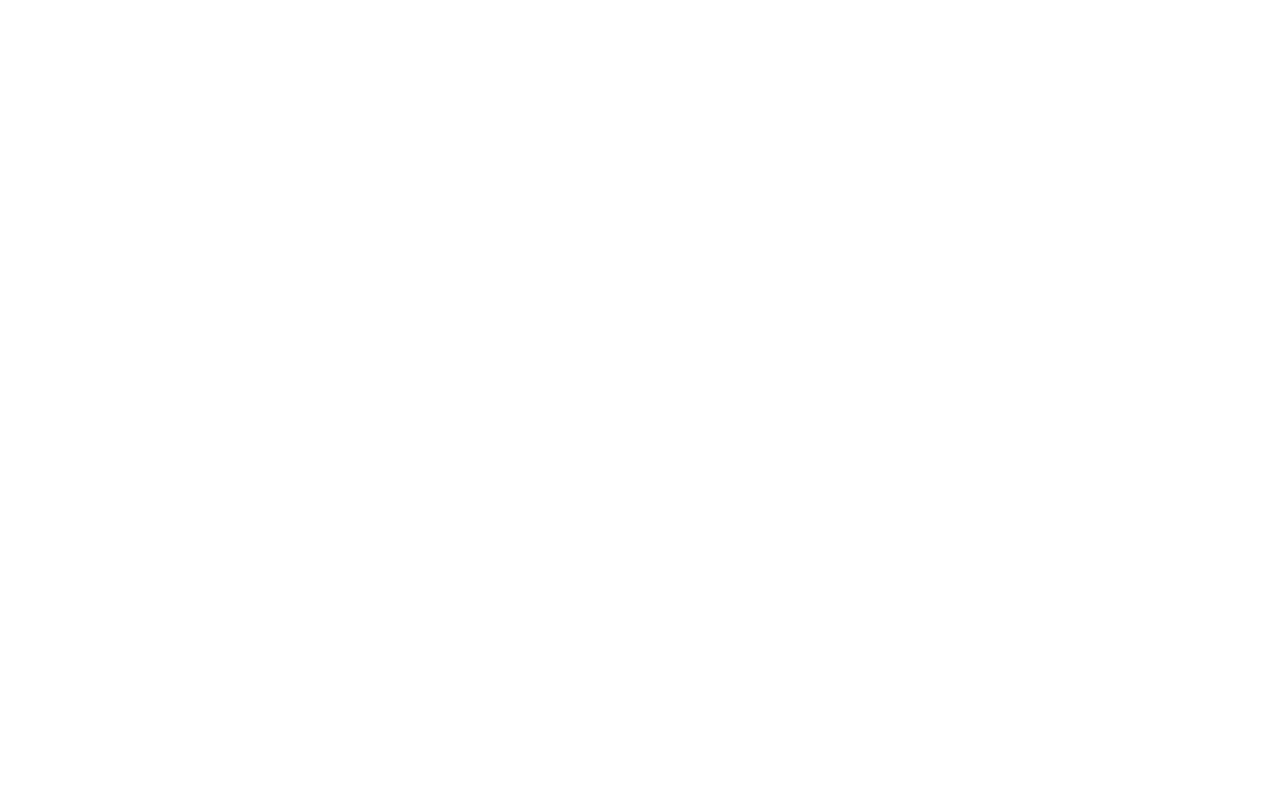
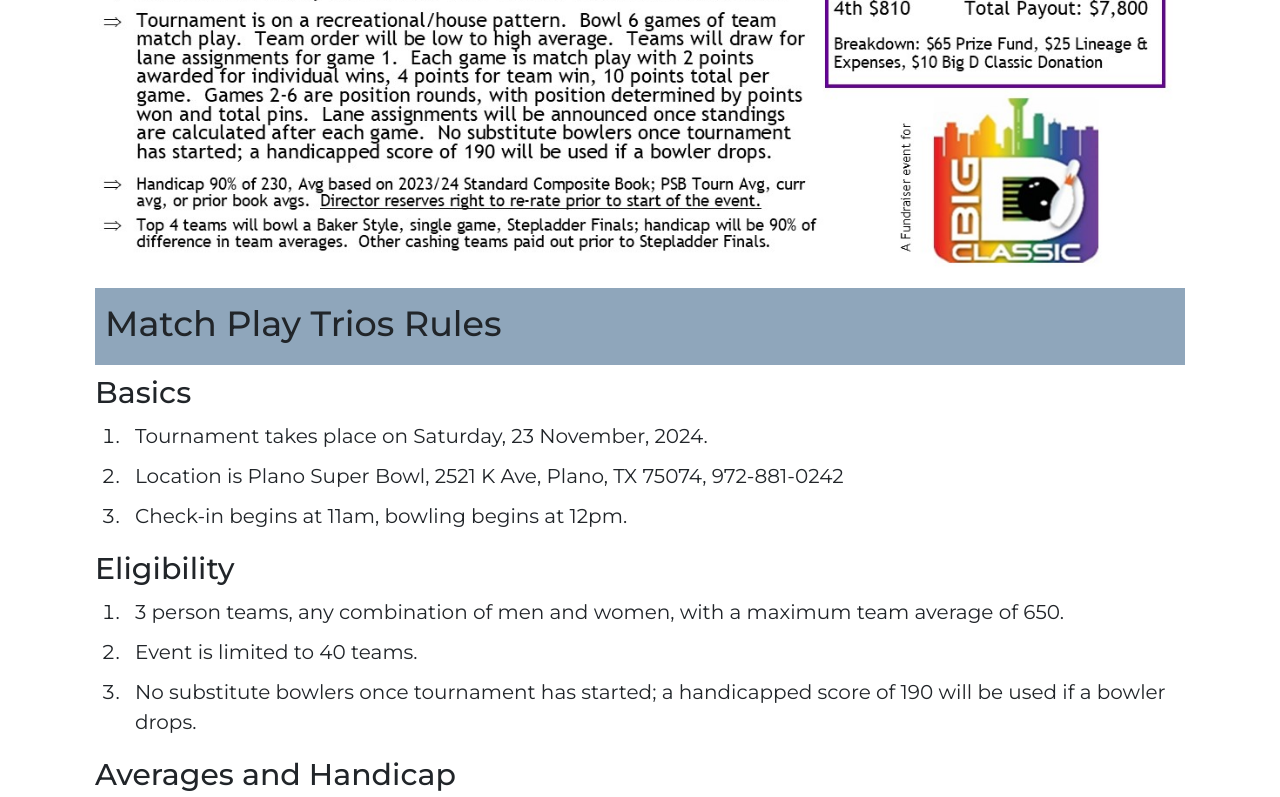
Before and after one commit to tournio/bigdclassic-nextjs, a Next.js app: page /trios-rules in a window 1280 px wide. Before the commit this address had no page. Shown: the part 500-1297 px from the top of the page. Before the commit the page ends 800 px from the top, so only its background shows below. Built offline with nearby package versions, Linux system fonts and the light colour scheme; a web font is replaced by a local one.

Commit message:
Add details about match play trios fundraiser

```diff
--- a/package.json
+++ b/package.json
@@ -17,6 +17,7 @@
     "react": "^18.2.0",
     "react-bootstrap": "^2.10.1",
     "react-dom": "^18.2.0",
+    "react-markdown": "^9.0.1",
     "sass": "^1.71.1"
   }
 }
--- a/src/components/Hero/Hero.js
+++ b/src/components/Hero/Hero.js
@@ -1,8 +1,9 @@
 import styles from './Hero.module.scss';
 
 const Hero = () => {
-  const tournDates = 'Aug 9-11, 2024';
-  const tournamentDates = 'August 9-11, 2024';
+  // const tournDates = 'Aug 9-11, 2024';
+  const tournDates = 'August 2025';
+  const tournamentDates = 'August 2025';
 
   return (
     <div className={`${styles.Hero}`}>
--- a/src/components/Layout/Navigation.js
+++ b/src/components/Layout/Navigation.js
@@ -53,12 +53,12 @@
                 })}
 
                 {navLink({
-                  path: 'https://www.tourn.io/tournaments/bigd-2024',
+                  path: 'https://www.tourn.io/tournaments/bigd-3-nov-2024',
                   text: 'Register',
-                  disabled: true,
-                  title: 'Registration is not yet open',
-                  // disabled: false,
-                  // title: 'Registration is open!',
+                  // disabled: true,
+                  // title: 'Registration is not yet open',
+                  disabled: false,
+                  title: 'Register for our next Match Play Trios event!',
                 })}
 
                 {/*<li className={`nav-item`}>*/}
@@ -75,14 +75,21 @@
                 {/*  </Link>*/}
                 {/*</li>*/}
 
+                {/*{navLink({*/}
+                {/*  path: '/rules',*/}
+                {/*  text: 'Rules',*/}
+                {/*  // disabled: false,*/}
+                {/*  // disabled: true,*/}
+                {/*  title: '',*/}
+                {/*})}*/}
+
                 {navLink({
-                  path: '/rules',
-                  text: 'Rules',
+                  path: '/trios-rules',
+                  text: 'Match Play Trios',
                   // disabled: false,
                   // disabled: true,
                   title: '',
                 })}
-
 
                 {/*{navLink({*/}
                 {/*  path: '/dallas',*/}
--- /dev/null
+++ b/src/components/TriosRules/TriosRules.js
@@ -0,0 +1,115 @@
+import styles from './TriosRules.module.scss';
+import ReactMarkdown from "react-markdown";
+import React from "react";
+
+const TriosRules = () => {
+  const sections = [
+    {
+      header: 'Basics',
+      markdown: `
+1. Tournament takes place on Saturday, 23 November, 2024.
+1. Location is Plano Super Bowl, 2521 K Ave, Plano, TX 75074, 972-881-0242
+1. Check-in begins at 11am, bowling begins at 12pm.
+      `,
+    },
+    {
+      header: 'Eligibility',
+      markdown: `
+1. 3 person teams, any combination of men and women, with a maximum team average of 650.
+1. Event is limited to 40 teams.
+1. No substitute bowlers once tournament has started; a handicapped score of 190 will be used if a bowler drops.
+      `,
+    },
+    {
+      header: 'Averages and Handicap',
+      markdown: `
+1. Handicap 90% of 230, average based on 2023/24 Standard Composite Book, PSB tournament average, current average, or prior book averages.
+1. **Director reserves the right to re-rate a bowler prior to start of the event.**
+1. The top 4 teams will bowl a Baker Style, single game, stepladder final.
+1. Handicap will be 90% of the difference in team averages.
+1. Other cashing teams will be paid out prior to the stepladder final.
+`,
+    },
+    {
+      header: 'Logistics',
+      markdown: `
+1. Tournament is on a recreational/house pattern.
+1. Team order will be low to high average.
+1. Tournament consists of 6 games of team match play.
+1. Teams will draw for lane assignments for game 1.
+1. Games 2-6 are position rounds, with position determined by points won and total pins.
+1. Each game is match play with 2 points awarded for individual wins, 4 points for team win, 10 points total per game.
+1. Lane assignments will be announced once standings are calculated after each game.
+1. The top 4 teams will bowl a Baker Style, single game, stepladder final.
+1. Handicap will be 90% of the difference in team averages.
+1. Other cashing teams will be paid out prior to the stepladder final.
+`,
+    },
+    {
+      header: 'Fees and Prizes',
+      markdown: `
+1. Entry fee is $100 per bowler, $300 per team.
+1. Cash and credit cards accepted (no fee)
+1. Pay ratio is 1 in 4.
+1. Assuming a full tournament, the total payout will be (by place):
+
+    1st:
+    $1,950
+
+    2nd:
+    $1,140
+
+    3rd:
+    $930
+
+    4th:
+    $810
+
+    5th:
+    $690
+
+    6th:
+    $600
+
+    7th:
+    $510
+
+    8th:
+    $450
+
+    9th:
+    $390
+
+    10th:
+    $330
+
+    **Total:**
+    $7,800
+`,
+    },
+  ];
+
+  return (
+    <div>
+      <section className={styles.TriosRules}>
+        <h3 className={`section-heading`}>
+          Match Play Trios Rules
+        </h3>
+
+        <ol>
+          {sections.map((section, i) => (
+            <li key={i}>
+              <h4>
+                {section.header}
+              </h4>
+
+              <ReactMarkdown>{section.markdown}</ReactMarkdown>
+            </li>
+          ))}
+        </ol>
+      </section>
+    </div>
+  );
+}
+
+export default TriosRules;
--- /dev/null
+++ b/src/components/TriosRules/TriosRules.module.scss
@@ -0,0 +1,25 @@
+.TriosRules {
+  @media (min-width: 768px) {
+    p {
+      margin: 0.5rem;
+    }
+  }
+
+  ol {
+    padding-left: 0;
+
+
+    & > li {
+      list-style-type: none;
+
+      margin-bottom: 1rem;
+
+      & > ol > li {
+        list-style-type: decimal;
+        margin-left: 1.5rem;
+        margin-bottom: 0.5rem;
+        padding-left: 0.5rem;
+      }
+    }
+  }
+}
--- a/src/pages/index.js
+++ b/src/pages/index.js
@@ -28,9 +28,9 @@
 
       <Location/>
 
-      <Schedule/>
+      {/*<Schedule/>*/}
 
-      <Hotel/>
+      {/*<Hotel/>*/}
       <Links/>
     </div>
   )
--- /dev/null
+++ b/src/pages/trios-rules.js
@@ -0,0 +1,38 @@
+import React from 'react';
+
+import RootLayout from "../components/Layout/Layout";
+import TriosRules from "../components/TriosRules/TriosRules";
+import flyer from '../images/trios-flyer.jpg';
+import Image from "next/image";
+import Link from "next/link";
+
+const Page = () => {
+  return (
+    <div>
+      <div className={'d-none d-md-block'}>
+        <Image src={flyer}
+               alt={'Flyer with event information'}
+               className={'img-fluid'}
+        />
+      </div>
+      <TriosRules/>
+      <div className={'text-center mb-3'}>
+        <Link className={'btn btn-lg btn-primary'}
+              href={'https://www.tourn.io/tournaments/bigd-3-nov-2024'}>
+          Register Your Team
+          <i className="bi bi-arrow-right ps-2" aria-hidden={true}/>
+        </Link>
+      </div>
+    </div>
+  )
+}
+
+Page.getLayout = function getLayout(page) {
+  return (
+    <RootLayout>
+      {page}
+    </RootLayout>
+  );
+}
+
+export default Page;
```
Also changed, not shown: src/components/Spotlight/Spotlight.js (+22 -7 lines), src/images/trios-flyer.jpg (added).
